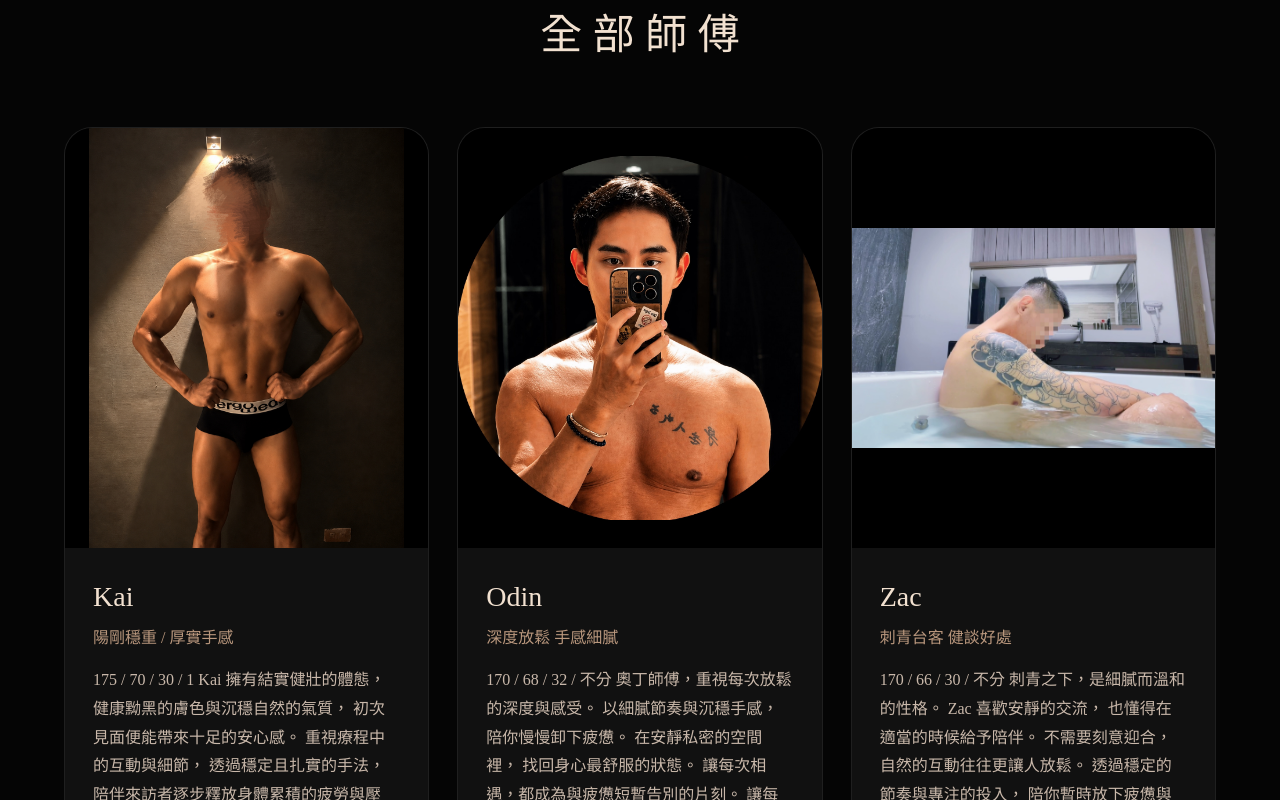
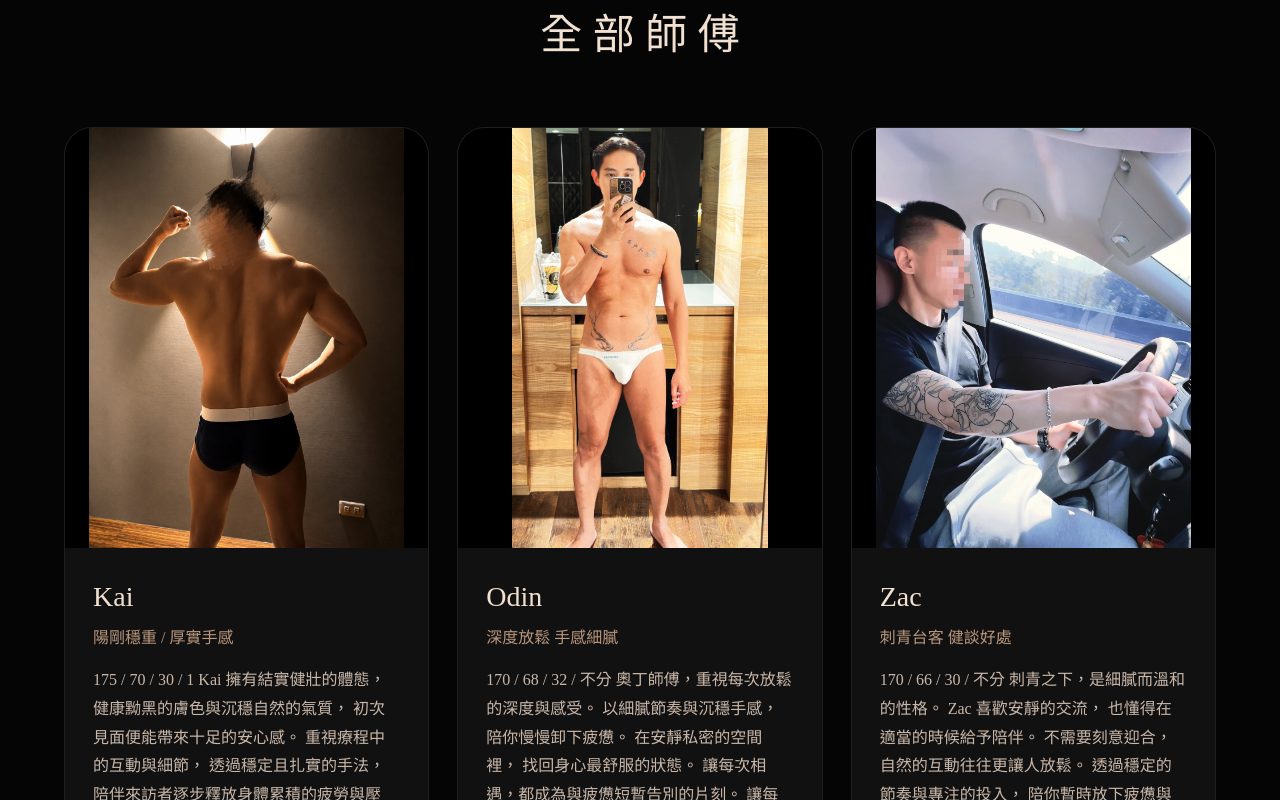
Before and after one commit to profoundroomkh/profound-room, a Next.js app: page / in a window 1280 px wide. Shown: the part 4800-5600 px from the top of the page. Built offline with nearby package versions, Linux system fonts and the light colour scheme.

Commit message:
Update page.js

```diff
--- a/app/page.js
+++ b/app/page.js
@@ -793,7 +793,13 @@ id="therapists"
       }}
     >
       <img
-        src={master.images[0]}
+  src={
+    master.images[
+      currentIndexes[
+        masters.findIndex(m => m.name === master.name)
+      ]
+    ]
+  }
         alt={master.name}
         style={{
           width: '100%',
```
